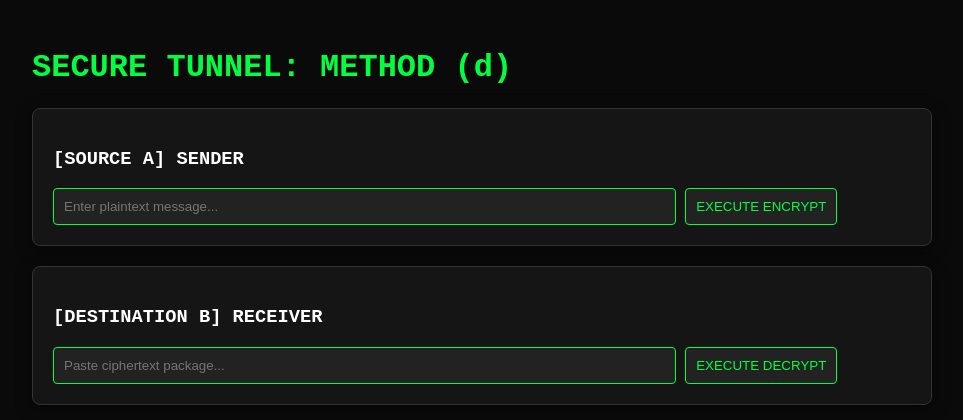
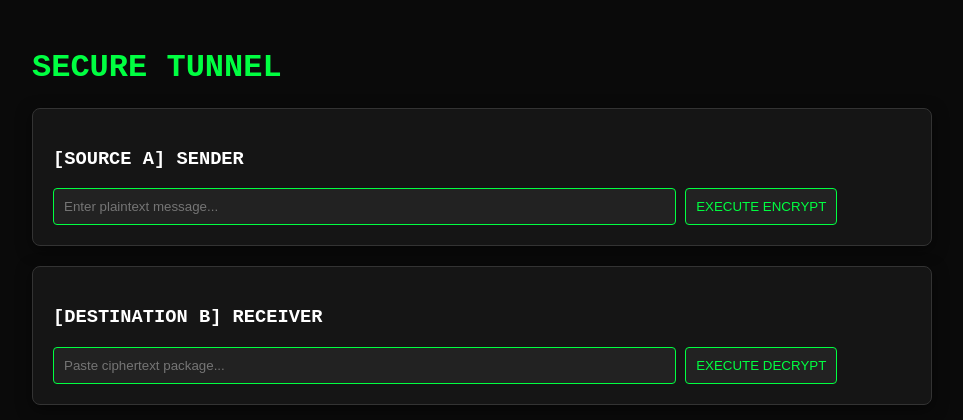
Before and after one commit to Vickiegatheru/Computer-Network-Security, a Flask app: page / in a window 1280 px wide. Shown: the top 420 px of the page, without its empty margins (158-1121 px from the left). Run offline with Flask 3, Linux system fonts and the light colour scheme.

Commit message:
HTML code

```diff
--- a/templates/index.html
+++ b/templates/index.html
@@ -18,7 +18,7 @@
 </head>
 <body>
     <div class="container">
-        <h1 style="color: var(--neon-green);">SECURE TUNNEL: METHOD (d)</h1>
+        <h1 style="color: var(--neon-green);">SECURE TUNNEL</h1>
 
         <div class="panel">
             <h3>[SOURCE A] SENDER</h3>
```
